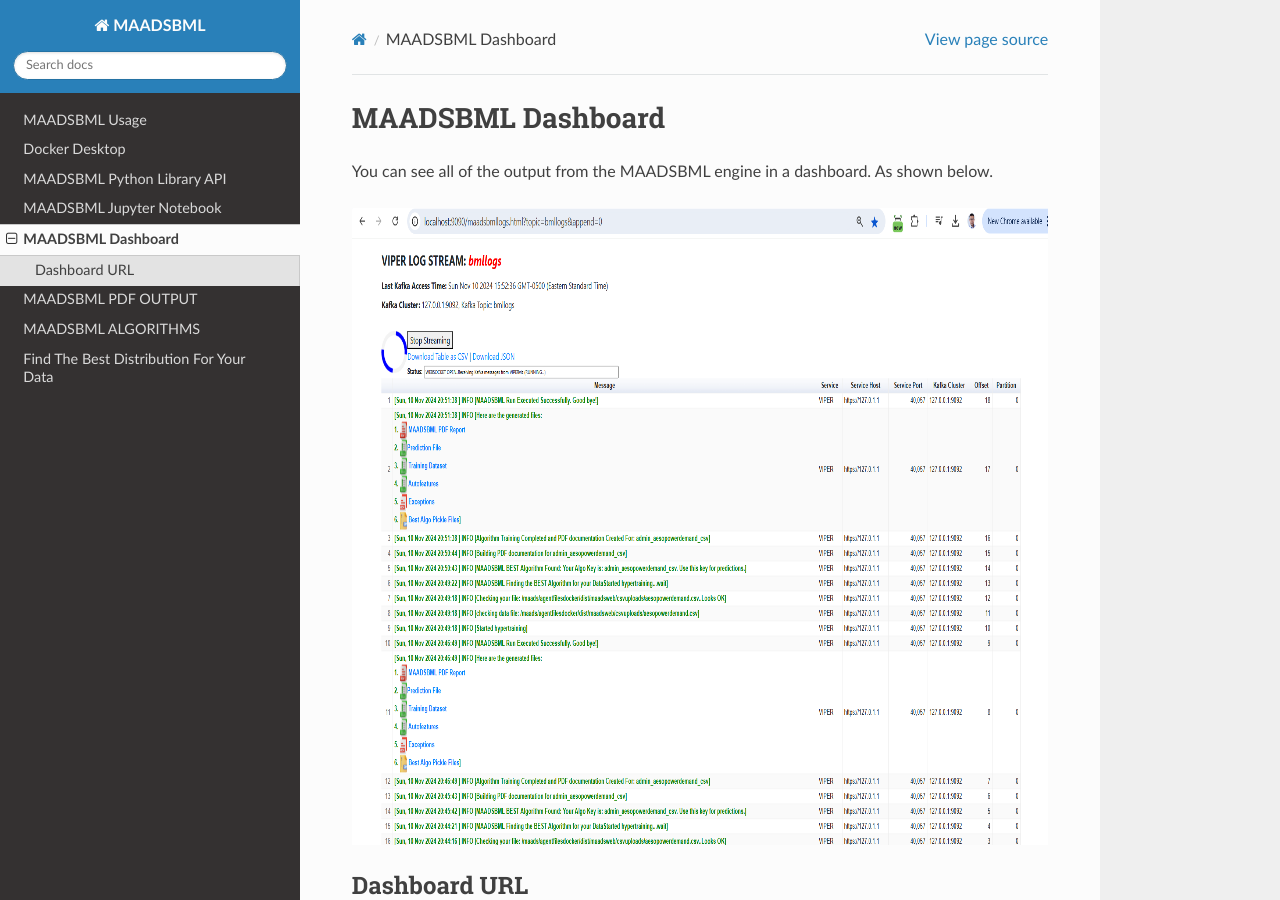
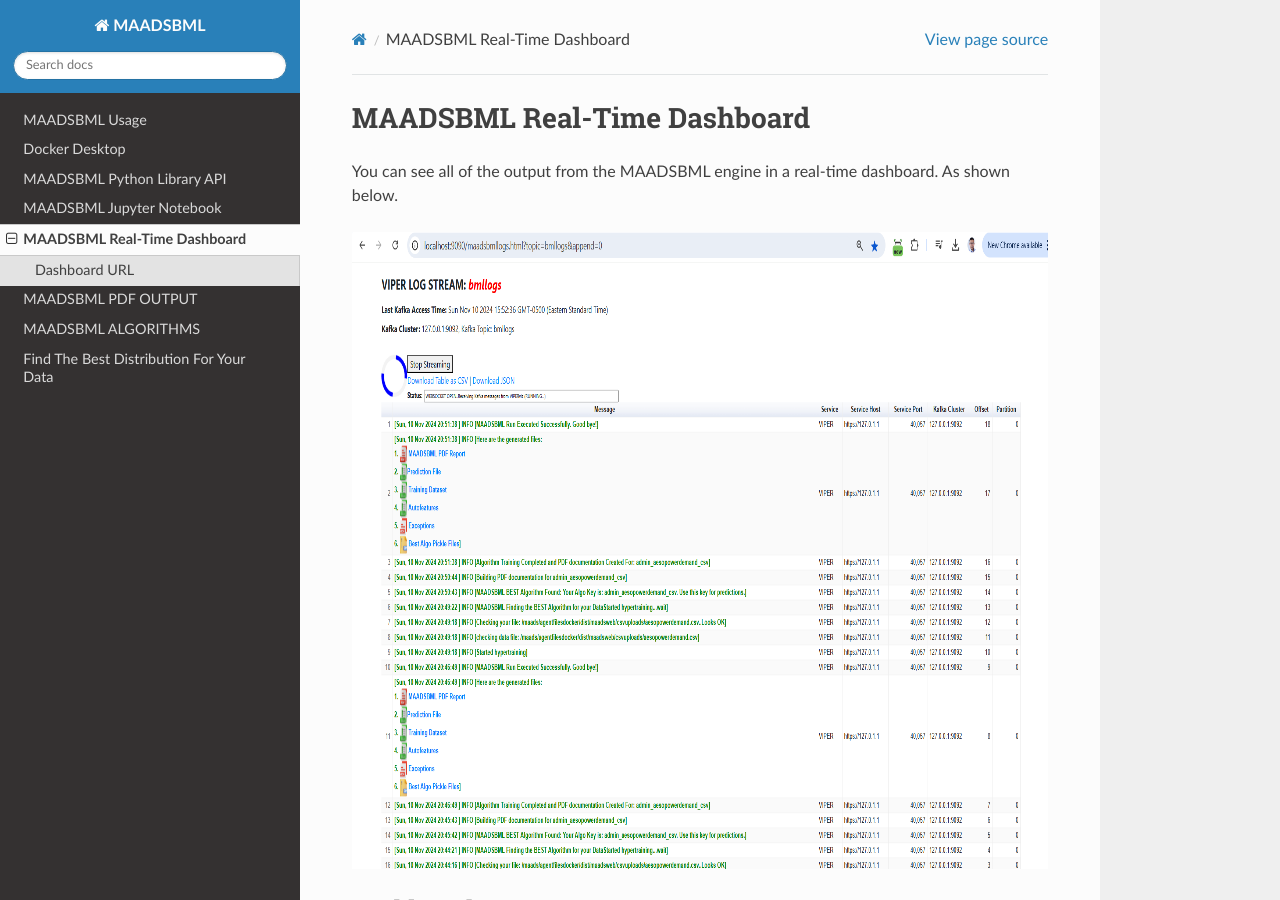
Before and after one commit to smaurice101/maadsbml, a Sphinx documentation site: the page built from docs/source/dashboard.rst, in a window 1280 px wide and 900 px high. Built offline with Sphinx 7.4.7 and the Read the Docs theme 3.1.0, drawn with Linux system fonts in a browser that asks for light colours.

Commit message:
Update dashboard.rst

```diff
--- a/docs/source/dashboard.rst
+++ b/docs/source/dashboard.rst
@@ -1,7 +1,7 @@
-MAADSBML Dashboard
+MAADSBML Real-Time Dashboard
 =====================
 
-You can see all of the output from the MAADSBML engine in a dashboard.  As shown below.
+You can see all of the output from the MAADSBML engine in a real-time dashboard.  As shown below.
 
 .. figure:: bmldash.png
    :scale: 60%
```
